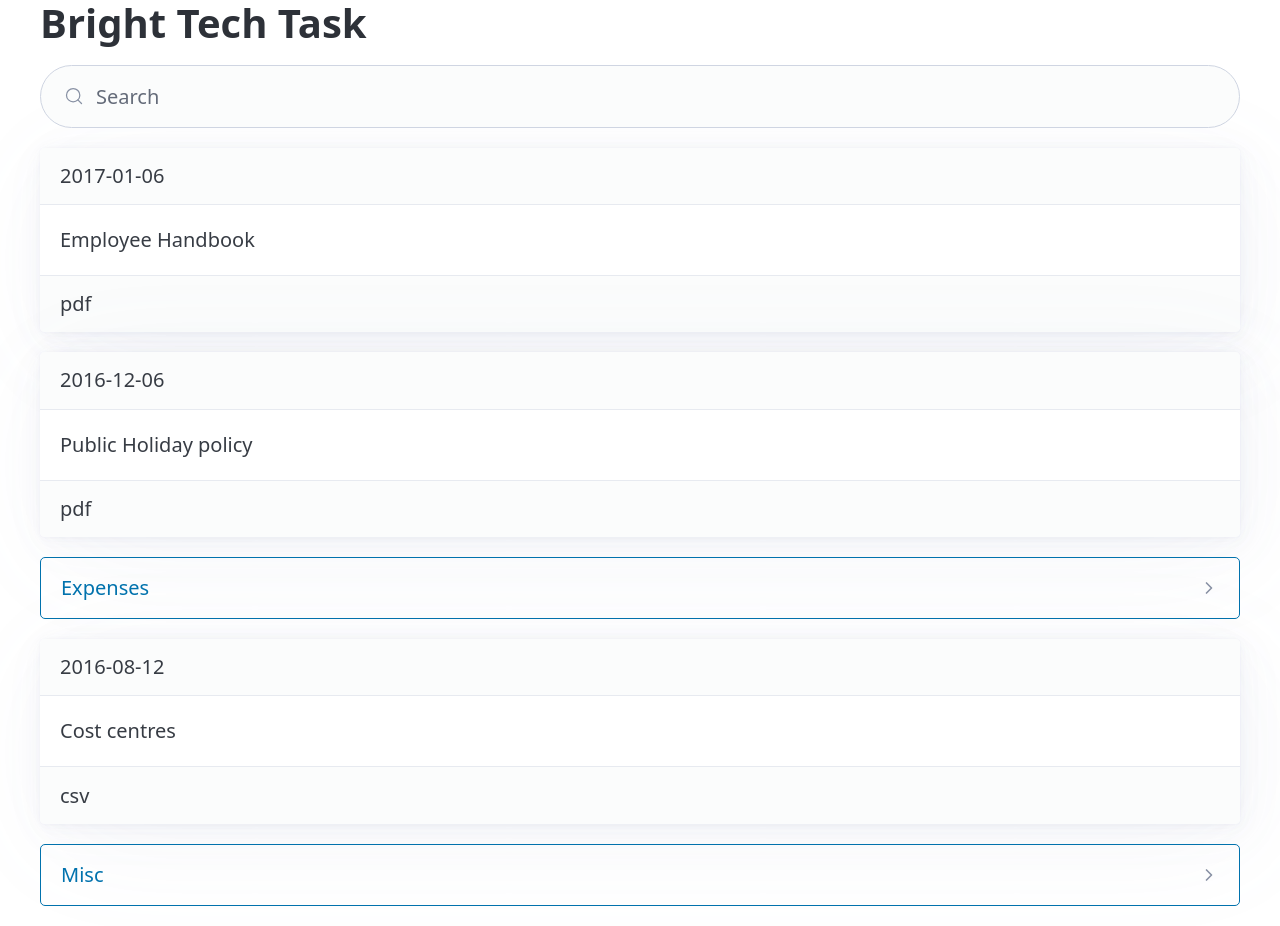
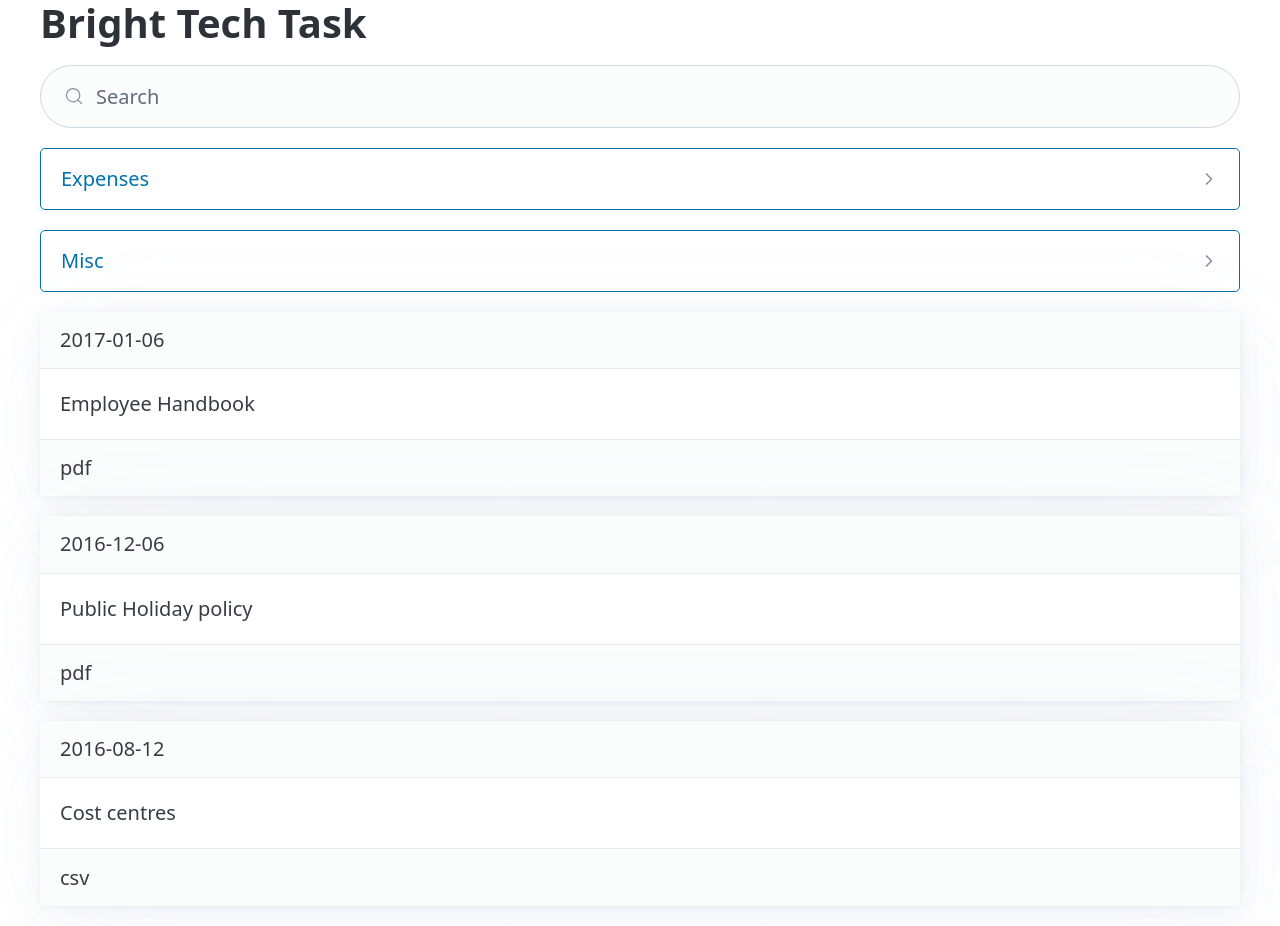
Before and after one commit to tom-ai/bright-tech-task, a React (Vite) app: page / in a window 1280 px wide. Built offline with nearby package versions, Linux system fonts and the light colour scheme.

Commit message:
move data logic into hook

```diff
--- a/src/App.tsx
+++ b/src/App.tsx
@@ -1,18 +1,12 @@
-import { documents } from './data/documents';
-import { useEffect, useState } from 'react';
-import type { Item } from './types/models';
+import { useState } from 'react';
 import { FileExplorer } from './components/FileExplorer';
 import { Search } from './components/Search';
-import { searchFiles } from './utils/filterItems';
+import { useDocuments } from './hooks/useDocuments';
 
 function App() {
-  const [items, setItems] = useState<Item[]>([]);
   const [query, setQuery] = useState('');
 
-  useEffect(() => {
-    if (!query) setItems(documents);
-    else setItems(searchFiles(documents, query));
-  }, [query]);
+  const { items } = useDocuments(query);
 
   return (
     <>
--- /dev/null
+++ b/src/hooks/useDocuments.ts
@@ -0,0 +1,21 @@
+import type { Item } from '../types/models';
+import { documents } from '../data/documents';
+import { useEffect, useState } from 'react';
+import { searchFiles } from '../utils/filterItems';
+
+export function useDocuments(query: string): { items: Item[] } {
+  const [items, setItems] = useState<Item[]>([]);
+
+  useEffect(() => {
+    if (!query) setItems(documents);
+    else setItems(searchFiles(documents, query));
+  }, [query]);
+
+  const sortedItems = [...items].sort((a: Item, b: Item) => {
+    if (a.type === 'folder' && b.type !== 'folder') return -1;
+    if (a.type !== 'folder' && b.type === 'folder') return 1;
+    return 0;
+  });
+
+  return { items: sortedItems };
+}
```
